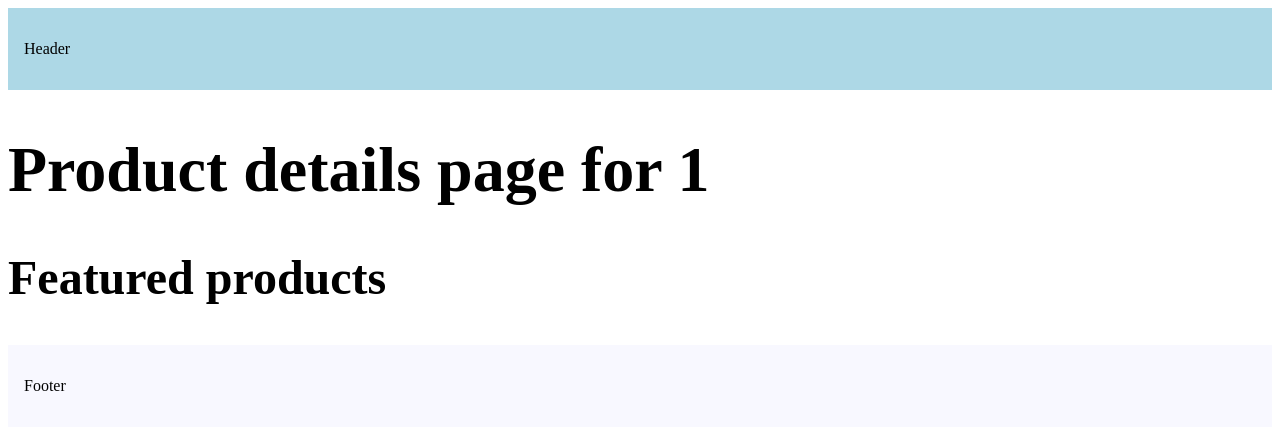
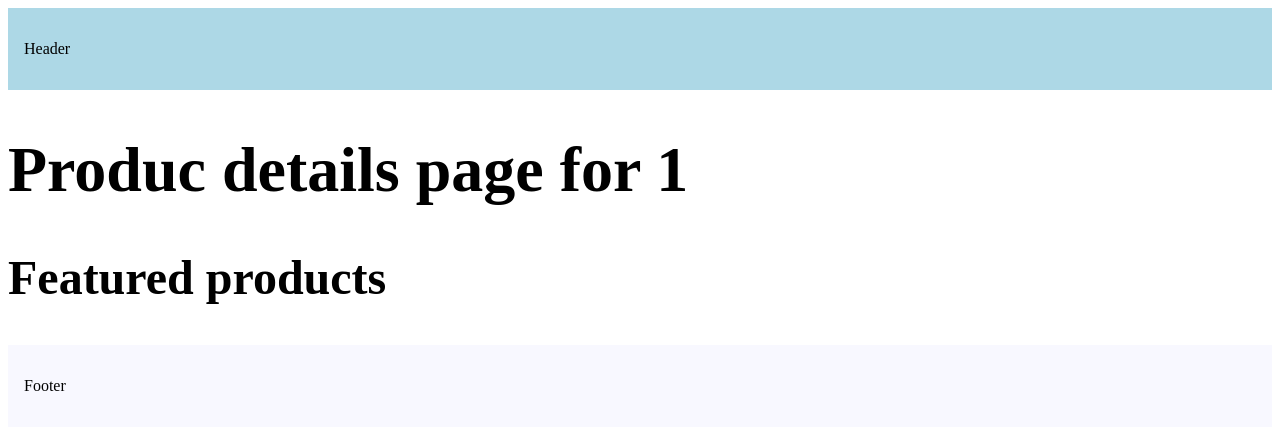
Before and after one commit to UJC100/nextjs-routing, a Next.js app: page /product/1 in a window 1280 px wide. Shown: the top 430 px of the page. Built offline with nearby package versions, Linux system fonts and the light colour scheme.

Commit message:
quick fix

```diff
--- a/src/app/product/[productId]/page.tsx
+++ b/src/app/product/[productId]/page.tsx
@@ -15,5 +15,5 @@ export const generateMetadata = async ({params}: Props): Promise<Metadata> => {
 
 export default async function ProductDetails({params}: Props) {
     const productId = (await params).productId
-    return <h1>Product details page for {productId}</h1>
+    return <h1>Produc details page for {productId}</h1>
 }
```
